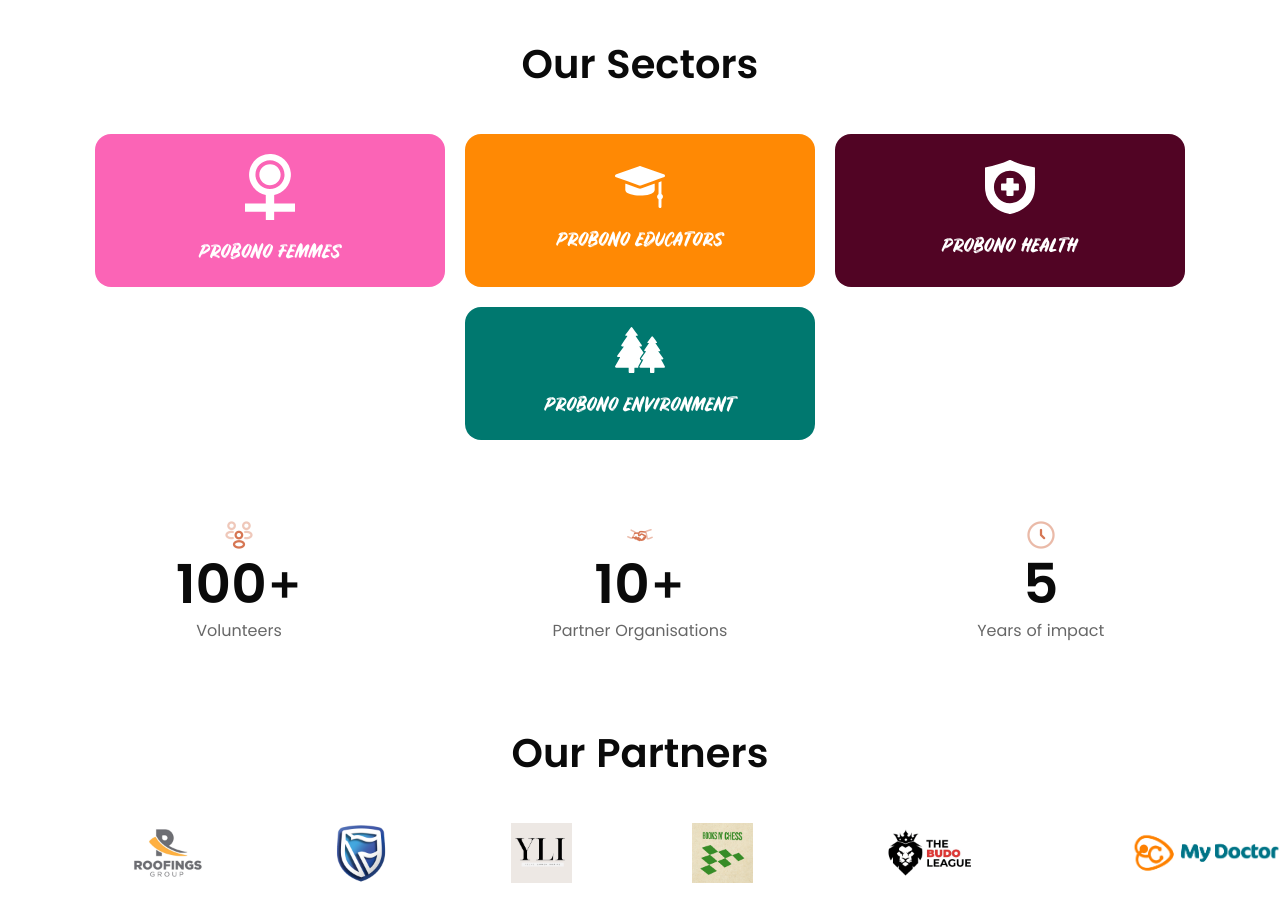
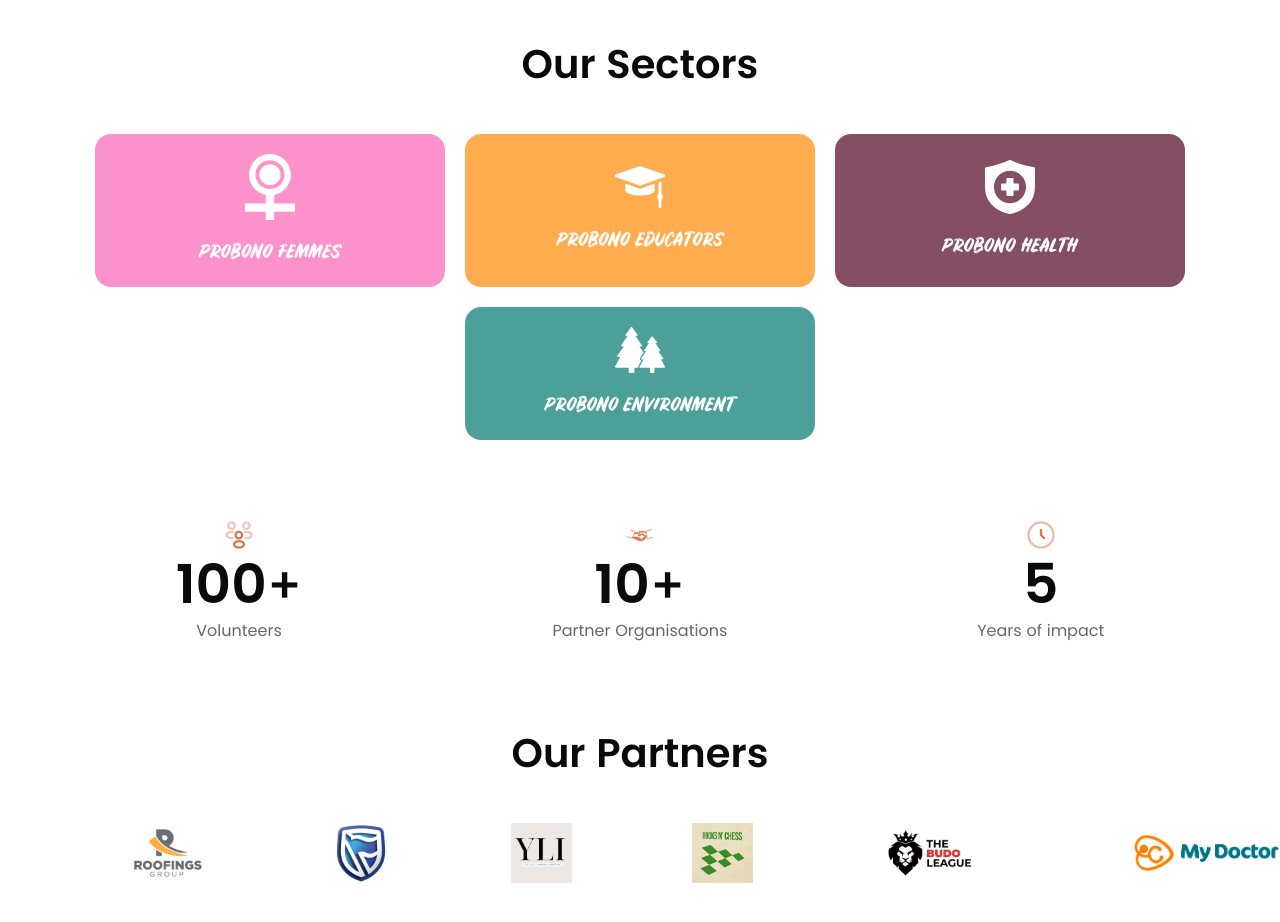
Before and after one commit to michael-wh-1000/probono, a Next.js app: page / in a window 1280 px wide. Shown: the part 840-1762 px from the top of the page. Built offline with nearby package versions, Linux system fonts and the light colour scheme.

Commit message:
Fixed messed up images

```diff
--- a/src/pageComponents/about/components/projects.tsx
+++ b/src/pageComponents/about/components/projects.tsx
@@ -9,16 +9,12 @@ const katusuroImages = [
 ];
 const mubendeImages = ["/images/15.webp", "/images/14.webp", "/images/16.webp"];
 const mtnImages = [
-  "/projects/mtn/1.jpg",
   "/projects/mtn/2.jpg",
-  "/projects/mtn/3.jpg",
-  "/projects/mtn/4.jpg",
   "/projects/mtn/5.jpg",
   "/projects/mtn/6.jpg",
   "/projects/mtn/7.jpg",
   "/projects/mtn/8.jpg",
   "/projects/mtn/9.jpg",
-  "/projects/mtn/10.jpg",
   "/projects/mtn/11.jpg",
   "/projects/mtn/12.jpg",
 ];
--- a/src/pageComponents/about/components/sectors.tsx
+++ b/src/pageComponents/about/components/sectors.tsx
@@ -1,5 +1,6 @@
 "use client";
 
+import clsx from "clsx";
 import { motion } from "motion/react";
 
 const Sectors = () => {
@@ -23,7 +24,18 @@ const Sectors = () => {
             <h1 className="text-[18px] md:text-[22px] font-Rustico">
               {sector.name}
             </h1>
-            <div className="text-[12px] md:text-[14px] min-h-[320px] w-[280px] sm:w-[265px] md:w-[285px] lg:w-[300px] border-[2px] border-white p-[40px] text-center rounded-2xl">
+            <div
+              className={clsx(
+                "text-[12px] md:text-[14px] min-h-[320px] w-[280px] sm:w-[265px] md:w-[285px] lg:w-[300px] border-[2px] border-white p-[40px] text-center rounded-2xl",
+                index === 0
+                  ? "bg-pink-950/40"
+                  : index === 1
+                  ? "bg-pink-400/40"
+                  : index === 2
+                  ? "bg-teal-700/40"
+                  : "bg-amber-400/40"
+              )}
+            >
               <motion.div
                 initial={{ opacity: 0, y: "10%" }}
                 whileInView={{ opacity: 1, y: 0 }}
--- a/src/pageComponents/about/components/who-we-are.tsx
+++ b/src/pageComponents/about/components/who-we-are.tsx
@@ -29,7 +29,7 @@ const WhoWeAre = () => {
         exit={{ x: "10%" }}
         transition={{ duration: 0.5 }}
         viewport={{ once: true }}
-        src="/images/aboutus.webp"
+        src="/images/about.webp"
         className="w-[80%] object-cover md:w-[400px] lg:w-[550px]  px-[20px] md:px-[40px]"
       />
     </div>
--- a/src/pageComponents/home/components/sectors.tsx
+++ b/src/pageComponents/home/components/sectors.tsx
@@ -10,7 +10,7 @@ export default function Sectors() {
       <div className="w-full flex flex-wrap justify-center  gap-[20px] px-[20px] md:px-[30px] lg:px-[40px] xl:px-[50px]">
         <Link
           href={"/femmes"}
-          className="flex flex-col bg-pink-400 w-full max-w-[350px] items-center justify-center gap-[20px] text-white p-[20px] rounded-2xl hover:brightness-90 transition-all group"
+          className="flex flex-col bg-pink-400/70 w-full max-w-[350px] items-center justify-center gap-[20px] text-white p-[20px] rounded-2xl hover:brightness-90 transition-all group"
         >
           <img
             src={"/logos/femmes.svg"}
@@ -23,7 +23,7 @@ export default function Sectors() {
 
         <Link
           href={"/educators"}
-          className="flex flex-col bg-orange-400 w-full max-w-[350px]  items-center justify-center gap-[20px] text-white p-[20px] rounded-2xl hover:brightness-90 transition-all group"
+          className="flex flex-col bg-orange-400/70 w-full max-w-[350px]  items-center justify-center gap-[20px] text-white p-[20px] rounded-2xl hover:brightness-90 transition-all group"
         >
           <img
             src={"/logos/educators.svg"}
@@ -35,7 +35,7 @@ export default function Sectors() {
         </Link>
         <Link
           href={"/health"}
-          className="flex flex-col bg-pink-950 w-full max-w-[350px]  items-center justify-center gap-[20px] text-white p-[20px] rounded-2xl hover:brightness-90 transition-all group"
+          className="flex flex-col bg-pink-950/70 w-full max-w-[350px]  items-center justify-center gap-[20px] text-white p-[20px] rounded-2xl hover:brightness-90 transition-all group"
         >
           <img
             src={"/logos/health.svg"}
@@ -47,7 +47,7 @@ export default function Sectors() {
         </Link>
         <Link
           href={"/environment"}
-          className="flex flex-col bg-teal-700 w-full max-w-[350px]  items-center justify-center gap-[20px] text-white p-[20px] rounded-2xl hover:brightness-90 transition-all group"
+          className="flex flex-col bg-teal-700/70 w-full max-w-[350px]  items-center justify-center gap-[20px] text-white p-[20px] rounded-2xl hover:brightness-90 transition-all group"
         >
           <img
             src={"/logos/environment.svg"}
```
